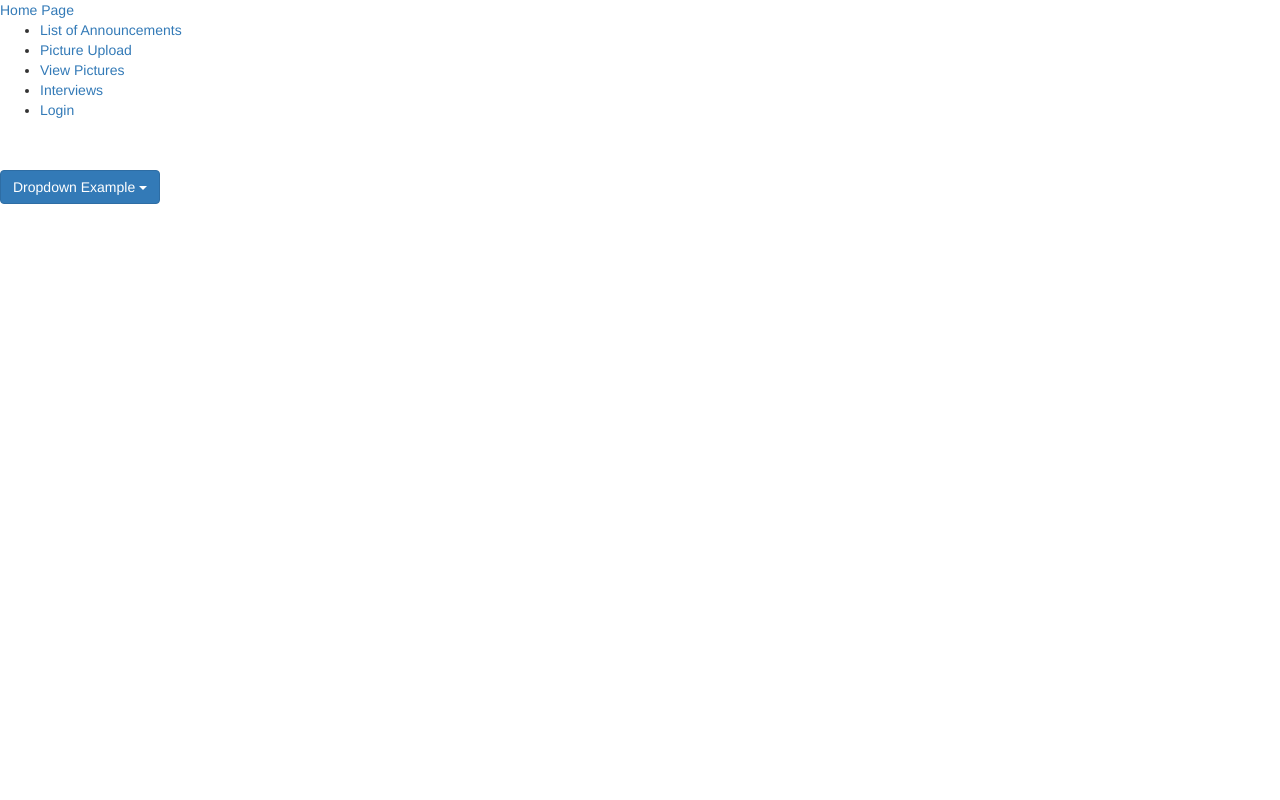
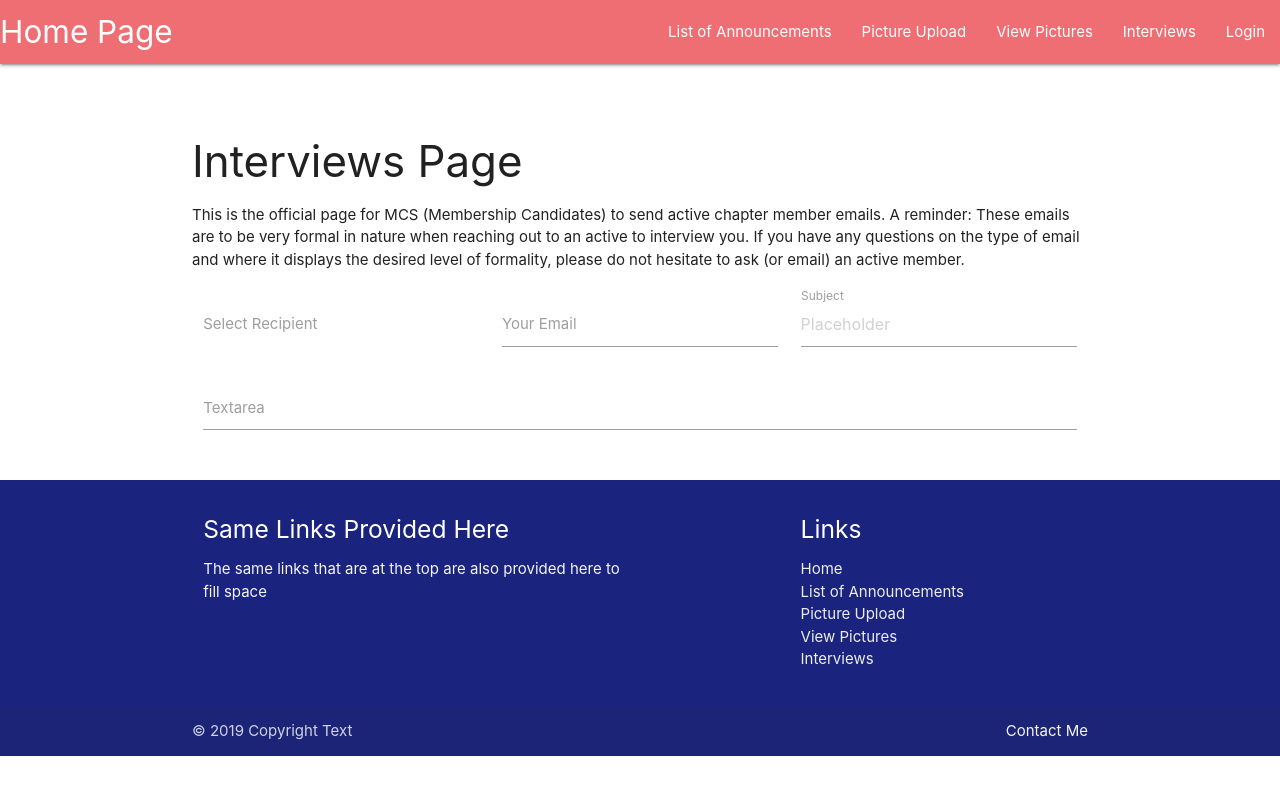
Before and after one commit to aborbic/myDjangoProject, a Django app: template mydjango/tausite/templates/interviews.html in a window 1280 px wide. Run offline with Django 3.2, Linux system fonts and the light colour scheme; the template is opened without the code that fills it, so the values that code supplies are empty; some libraries are stand-ins or nearby versions.

Commit message:
Finishing touches on email page

```diff
--- a/mydjango/tausite/templates/interviews.html
+++ b/mydjango/tausite/templates/interviews.html
@@ -1,29 +1,71 @@
 <!DOCTYPE html>
 <html lang="en">
 <head>
-    <meta name="viewport" content="width=device-width, initial-scale=1">
-    <link rel="stylesheet" href="https://maxcdn.bootstrapcdn.com/bootstrap/3.3.7/css/bootstrap.min.css">
-    <script src="https://ajax.googleapis.com/ajax/libs/jquery/3.3.1/jquery.min.js">
+    {% load static %}
+    <!--Import Google Icon Font-->
+    <link href="https://fonts.googleapis.com/icon?family=Material+Icons" rel="stylesheet">
+    <!-- Import selected dancing script font-->
+    <link href="https://fonts.googleapis.com/css?family=Dancing+Script&display=swap" rel="stylesheet">
+    <!--Import materialize.css-->
+    <link rel="stylesheet" href="https://cdnjs.cloudflare.com/ajax/libs/materialize/1.0.0/css/materialize.min.css">
+    <!-- Import Custom Css-->
+    <link rel="stylesheet" href="{% static 'css/interviews.css' %}">
+    <!-- Loading Jquery at the top for the Drop down -->
+    <script src="https://cdnjs.cloudflare.com/ajax/libs/jquery/3.4.1/jquery.js">
     </script>
-    <script src="https://maxcdn.bootstrapcdn.com/bootstrap/3.3.7/js/bootstrap.min.js">
-    </script>
+    <script src="https://cdnjs.cloudflare.com/ajax/libs/materialize/1.0.0/js/materialize.min.js"></script>
+    <!--Let browser know website is optimized for mobile-->
+    <meta name="viewport" content="width=device-width, initial-scale=1.0"/>
 </head>
-<body>
+<body class="backgroundColor">
+<!-- extends the parent template file -->
 {% block content %}
 {% if user.is_authenticated %}
 {% include 'base2.html' %}
+<!--<h3 class="displayName">Welcome {{user.get_username}}</h3>-->
 {% else %}
 {% include 'base.html' %}
 {% endif %}
-<div class="dropdown">
-    <button class="btn btn-primary dropdown-toggle" type="button" data-toggle="dropdown">Dropdown Example
-        <span class="caret"></span></button>
-    <ul class="dropdown-menu">
-        {% for emails in email %}
-        <li><a href="#">{{emails.address}}</a></li>
-        {% endfor %}
-    </ul>
+<div class="container">
+    <h3 class="title">Interviews Page</h3>
+    <p class="description">This is the official page for MCS (Membership Candidates) to send active chapter member
+        emails.
+        A reminder: These emails are to be very formal in nature when reaching out to an active to interview you. If you
+        have any questions
+        on the type of email and where it displays the desired level of formality, please do not hesitate to ask (or
+        email)
+        an active member.</p>
+    <form>
+        <div class="row">
+            <div class="input-field col s4 recipientEmail">
+                <select>
+                    <option value="" disabled selected>Choose your option</option>
+                    {% for emails in email %}
+                    <option value="[[emails.address]]" class="recipientEmailText">{{emails.name}}</option>
+                    {% endfor %}
+                </select>
+                <label class="recipientTitle">Select Recipient</label>
+            </div>
+            <div class="input-field col s4">
+                <input id="email" type="email" class="validate">
+                <label for="email">Your Email</label>
+            </div>
+            <div class="input-field col s4">
+                <input placeholder="Placeholder" id="Subject" type="text" class="validate">
+                <label for="Subject">Subject</label>
+            </div>
+            <div class="input-field col s12">
+                <textarea id="textarea1" class="materialize-textarea"></textarea>
+                <label for="textarea1" class="textArea">Textarea</label>
+            </div>
+        </div>
+    </form>
 </div>
 {% endblock content %}
 </body>
+{% include 'footer.html' %}
+<script src="{% static 'js/interviews.js' %}"></script>
 </html>
+<!-- {% for emails in email %}
+<li><a href="#">{{emails.name}}</a></li>
+{% endfor %}
```
